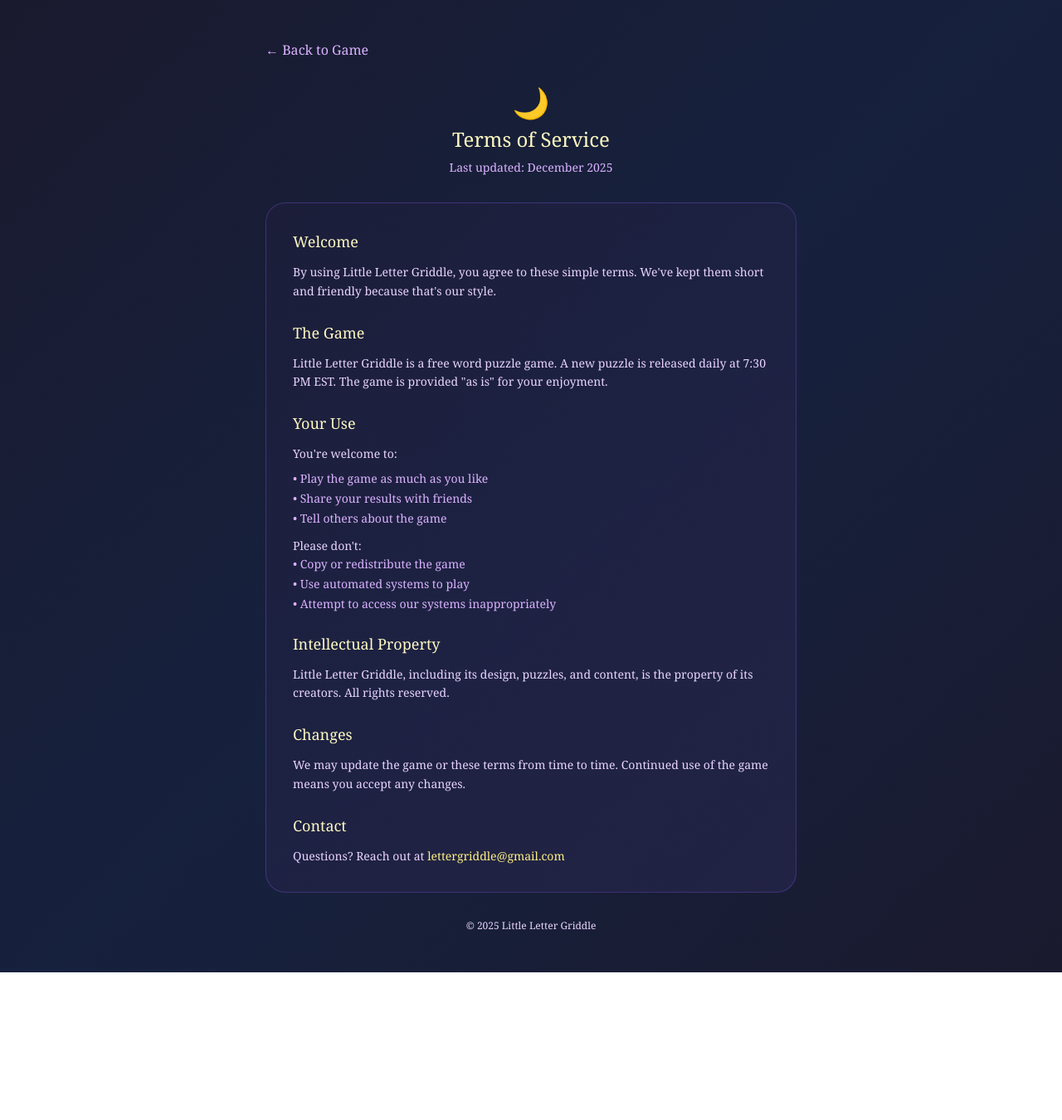
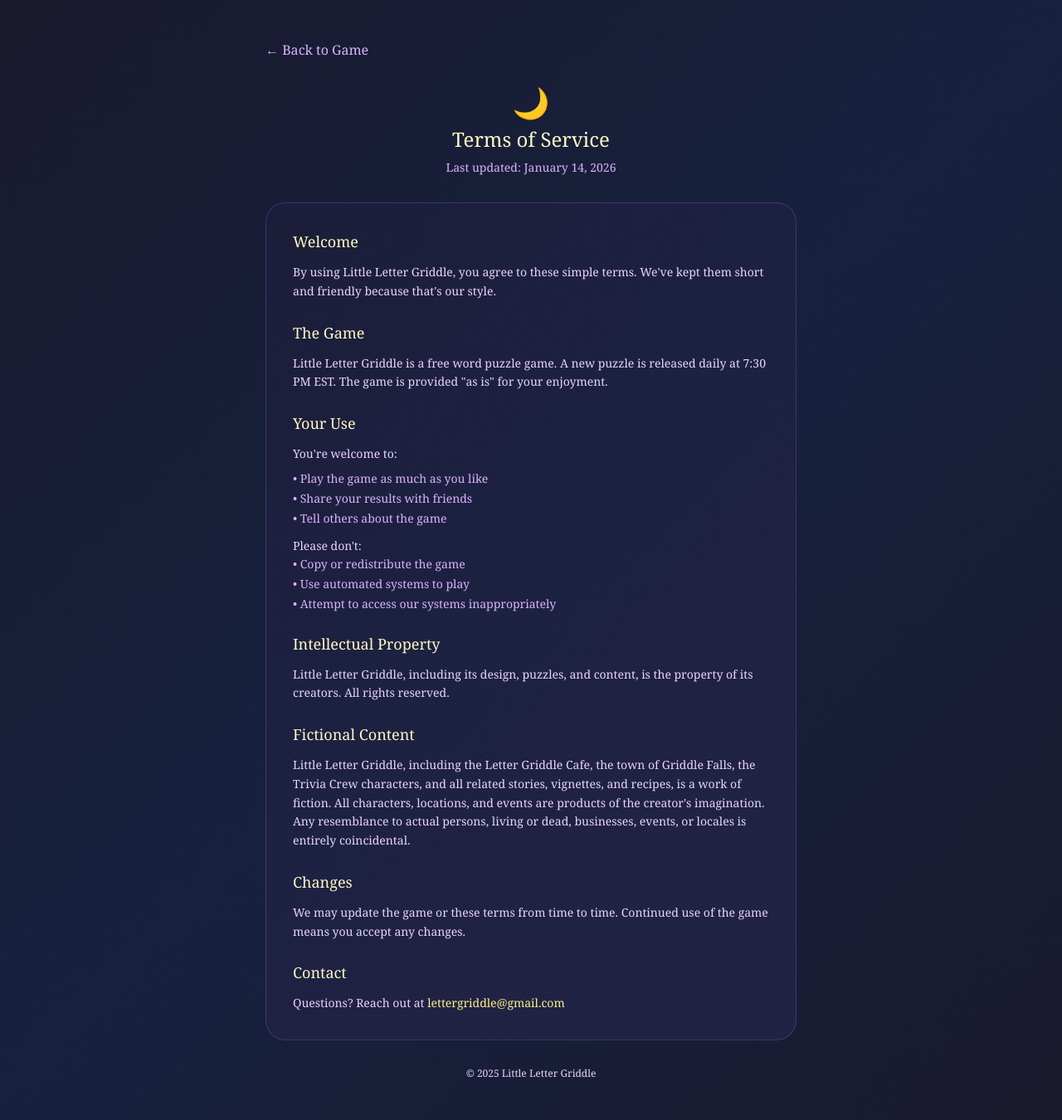
Before and after one commit to lauriegriddle/little-letter-griddle, a Next.js app: page /terms in a window 1280 px wide. Shown: the whole page at 83% size. Before the commit the page ends 1172 px from the top, so only its background shows below. Built offline with nearby package versions, Linux system fonts and the light colour scheme.

Commit message:
Add fictional content disclaimer and update date to January 14, 2026

```diff
--- a/app/terms/page.js
+++ b/app/terms/page.js
@@ -22,7 +22,7 @@ export default function TermsOfService() {
           <h1 className="text-2xl text-yellow-100 font-light" style={{ fontFamily: 'Georgia, serif' }}>
             Terms of Service
           </h1>
-          <p className="text-purple-300 text-sm mt-2">Last updated: December 2025</p>
+          <p className="text-purple-300 text-sm mt-2">Last updated: January 14, 2026</p>
         </div>
 
         <div className="space-y-6 text-purple-200" style={{
@@ -82,6 +82,15 @@ export default function TermsOfService() {
 
           <section>
             <h2 className="text-yellow-100 text-lg mb-3" style={{ fontFamily: 'Georgia, serif' }}>
+              Fictional Content
+            </h2>
+            <p className="text-sm leading-relaxed">
+              Little Letter Griddle, including the Letter Griddle Cafe, the town of Griddle Falls, the Trivia Crew characters, and all related stories, vignettes, and recipes, is a work of fiction. All characters, locations, and events are products of the creator's imagination. Any resemblance to actual persons, living or dead, businesses, events, or locales is entirely coincidental.
+            </p>
+          </section>
+
+          <section>
+            <h2 className="text-yellow-100 text-lg mb-3" style={{ fontFamily: 'Georgia, serif' }}>
               Changes
             </h2>
             <p className="text-sm leading-relaxed">
```
